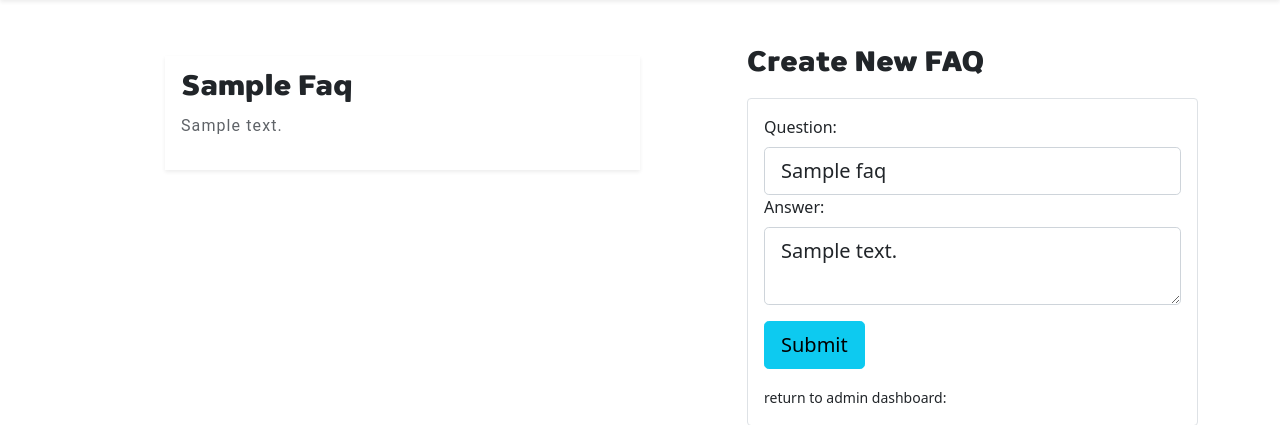
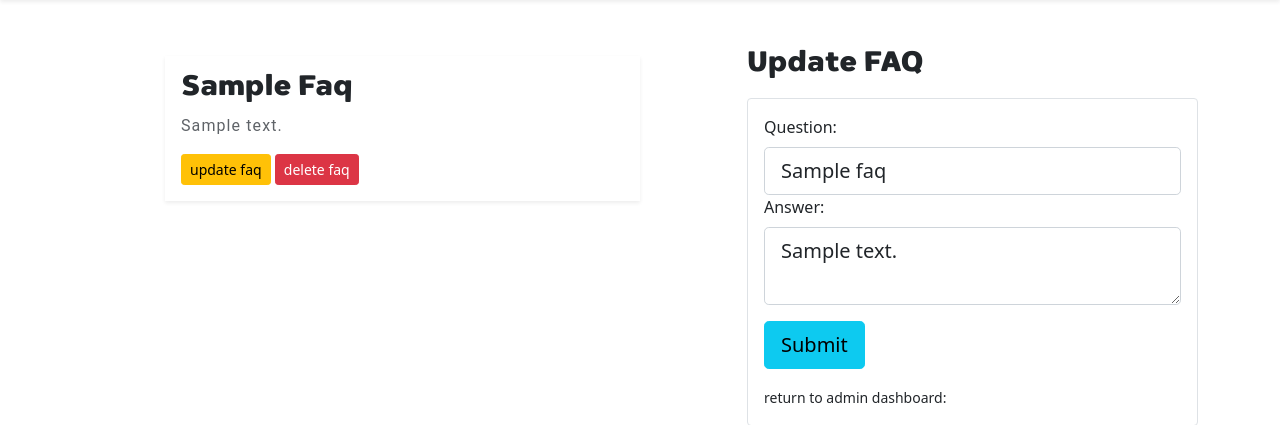
Before and after one commit to ndmichael/alluring-decors, a Flask app: page /faq/1/update in a window 1280 px wide. Shown: the part 74-499 px from the top of the page. Run offline with Flask 2, Linux system fonts and the light colour scheme; tables that the repository leaves empty hold one stand-in row (values such as "Sample post"); some libraries are stand-ins or nearby versions.

Commit message:
updated faq template, added modal and update link buttons

```diff
--- a/alluringdecors/templates/faq.html
+++ b/alluringdecors/templates/faq.html
@@ -8,13 +8,45 @@
                     <div class="col-12 p-3 shadow-sm my-2">
                         <h3>{{faq.question}} </h3>
                         <p>{{faq.answer}}</p>
+
+                        <a href="{{url_for('faq_update', faq_id=faq.id)}}" class="btn btn-sm btn-warning">
+                            update faq
+                        </a>
+
+                        <button class="btn btn-sm btn-danger" data-bs-toggle="modal" data-bs-target="#deleteModal">
+                            delete faq
+                        </button>
+                    </div>
+
+                    <!-- modal for delete -->
+                    <div class="modal fade" id="deleteModal" tabindex="-1" aria-labelledby="deleteModalLabel"
+                        aria-hidden="true">
+                        <div class="modal-dialog">
+                            <div class="modal-content">
+                                <div class="modal-header">
+                                    <h5 class="modal-title" id="deleteModalLabel">Delete Contact</h5>
+                                    <button type="button" class="btn-close" data-bs-dismiss="modal"
+                                        aria-label="Close"></button>
+                                </div>
+                                <div class="modal-body">
+                                    are you sure you wish to delete FAQ permanently from the system? <br />
+                                    else consider update instead.
+                                </div>
+                                <div class="modal-footer">
+                                    <button type="button" class="btn btn-secondary"
+                                        data-bs-dismiss="modal">Close</button>
+                                    <a href="{{url_for('faq_delete', faq_id=faq.id)}}" type="button"
+                                        class="btn btn-danger">Delete</a>
+                                </div>
+                            </div>
+                        </div>
                     </div>
                 {% endfor %}
                 </div>
             </div>
             <div class="col-12 col-md-5">
                 <legend class="">
-                    <h3>Create New FAQ </h3>
+                    <h3> {{title}} </h3>
                 </legend>
                 <form action="" method="POST" enctype="multipart/form-data" class="border rounded p-3">
                     {{form.hidden_tag()}}
```
